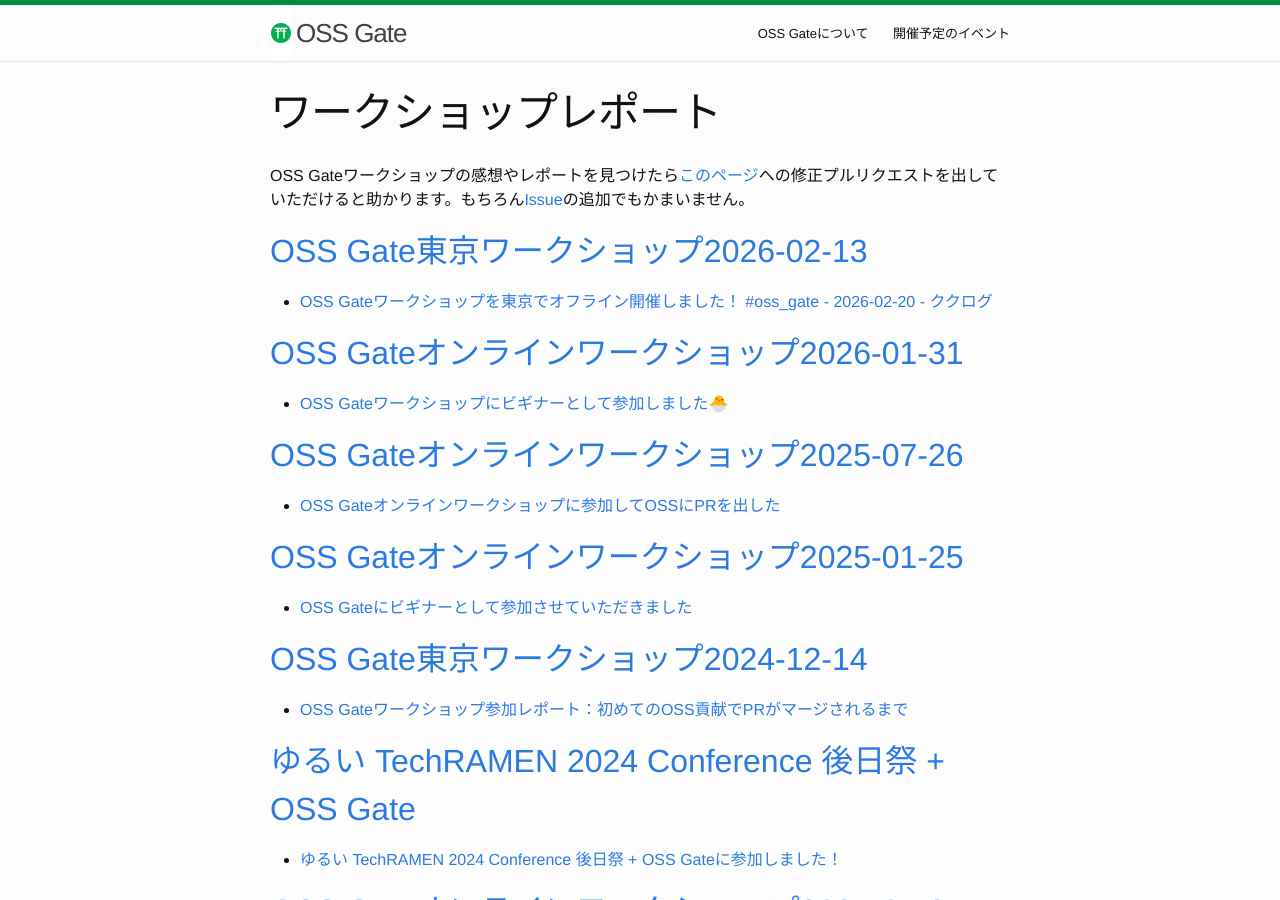
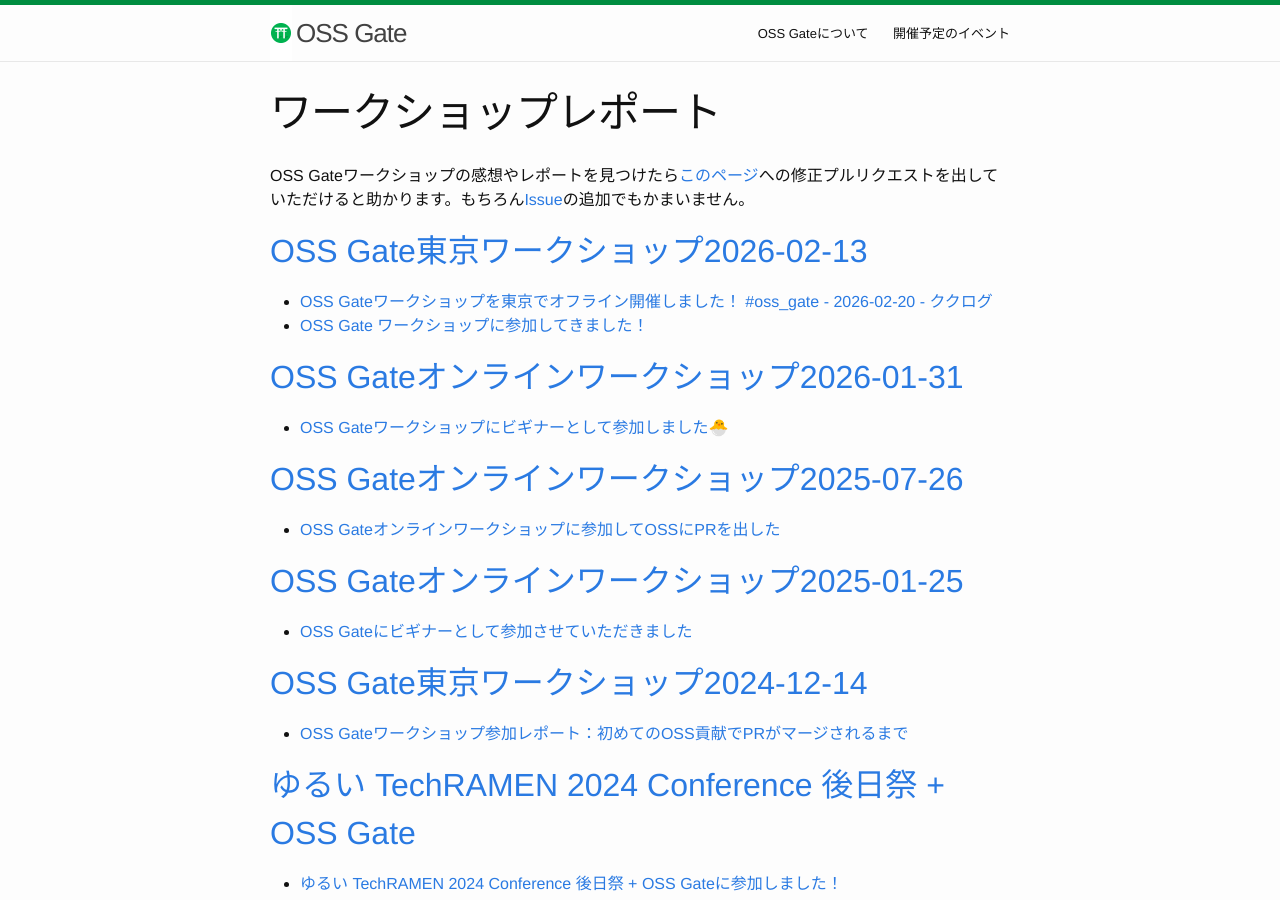
Before and after one commit to oss-gate/oss-gate.github.io, a Jekyll site: the page built from workshop/report.md, in a window 1280 px wide and 900 px high. Built offline with Jekyll 4.4.1, drawn with Linux system fonts in a browser that asks for light colours; comment, search, counter and statistics services are not loaded.

Commit message:
Add a report for the workshop on 2026-02-13 by shilo (#129)
- https://hogarakaryo.hatenablog.com/entry/2026/02/21/153657

```diff
--- a/workshop/report.md
+++ b/workshop/report.md
@@ -8,6 +8,7 @@
 ## [OSS Gate東京ワークショップ2026-02-13](https://optim.connpass.com/event/378721/)
 
   * [OSS Gateワークショップを東京でオフライン開催しました！ #oss_gate - 2026-02-20 - ククログ](https://www.clear-code.com/blog/2026/2/20/oss-gate-workshop-offline-optim-report.html)
+  * [OSS Gate ワークショップに参加してきました！](https://hogarakaryo.hatenablog.com/entry/2026/02/21/153657)
 
 ## [OSS Gateオンラインワークショップ2026-01-31](https://oss-gate.doorkeeper.jp/events/189259)
   * [OSS Gateワークショップにビギナーとして参加しました🐣](https://ama-tech.hatenablog.com/oss-gate-20260131)
```
